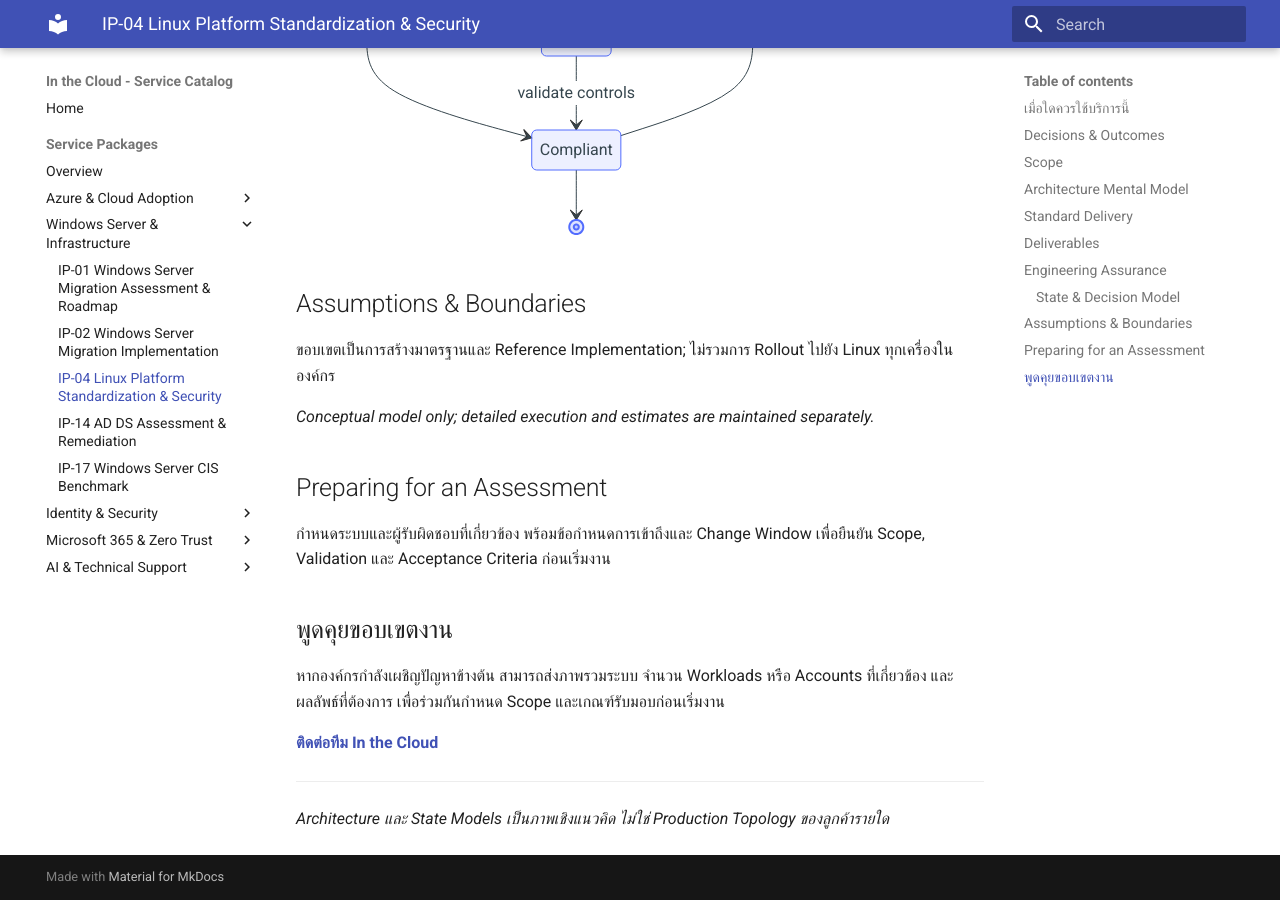
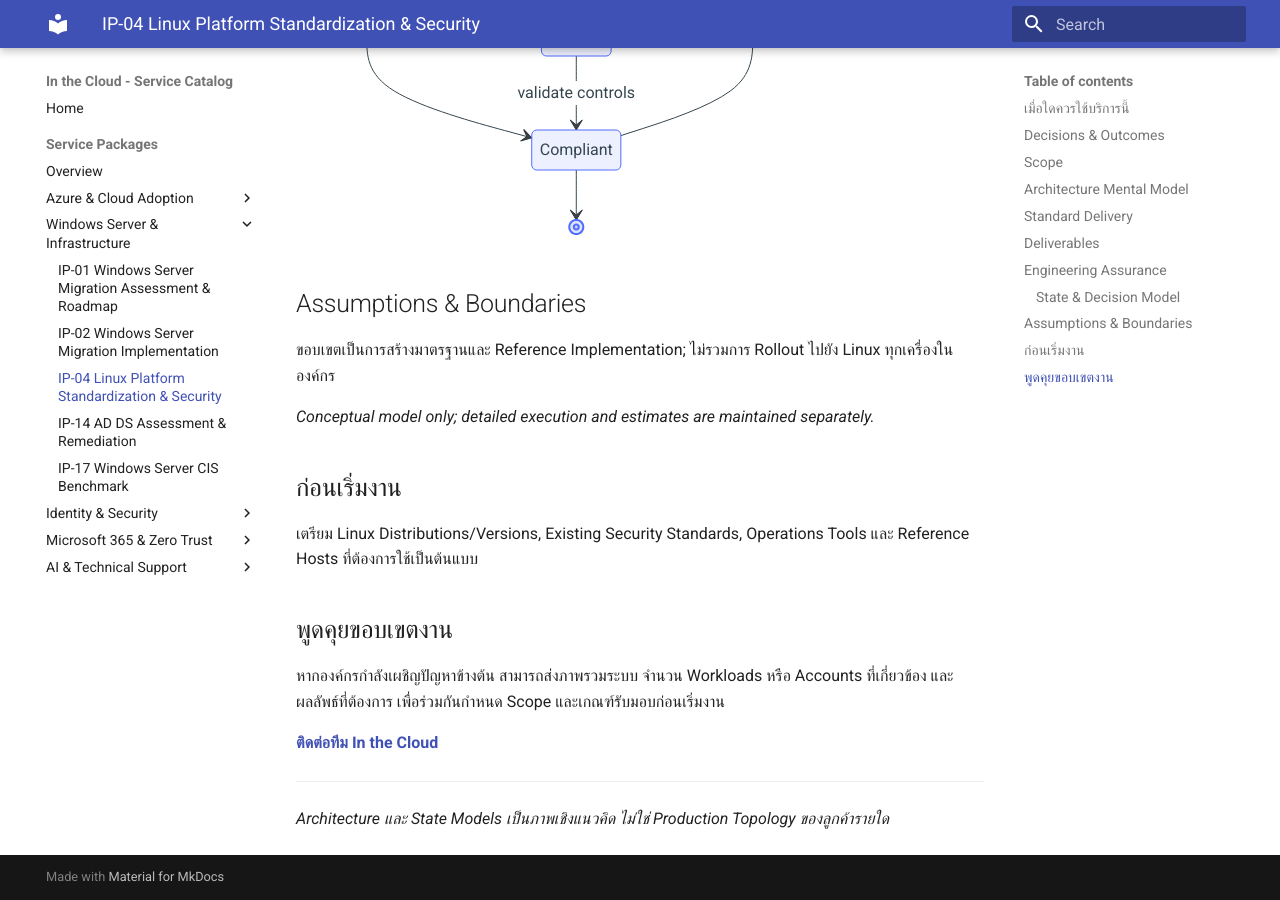
Before and after one commit to inthecloudth/service-catalog, an MkDocs documentation site: the page built from docs/services/ip-04-linux-standardization-hardening.md, in a window 1280 px wide and 900 px high, scrolled down 2269 px. Built offline with MkDocs 1.6.1 and Material for MkDocs 9.7.7, drawn with Linux system fonts in a browser that asks for light colours.

Commit message:
docs(catalog): tailor engagement inputs for service decision makers

```diff
--- a/docs/services/ip-04-linux-standardization-hardening.md
+++ b/docs/services/ip-04-linux-standardization-hardening.md
@@ -84,9 +84,9 @@ stateDiagram-v2
 
 *Conceptual model only; detailed execution and estimates are maintained separately.*
 
-## Preparing for an Assessment
+## ก่อนเริ่มงาน
 
-กำหนดระบบและผู้รับผิดชอบที่เกี่ยวข้อง พร้อมข้อกำหนดการเข้าถึงและ Change Window เพื่อยืนยัน Scope, Validation และ Acceptance Criteria ก่อนเริ่มงาน
+เตรียม Linux Distributions/Versions, Existing Security Standards, Operations Tools และ Reference Hosts ที่ต้องการใช้เป็นต้นแบบ
 
 ## พูดคุยขอบเขตงาน
 
```
